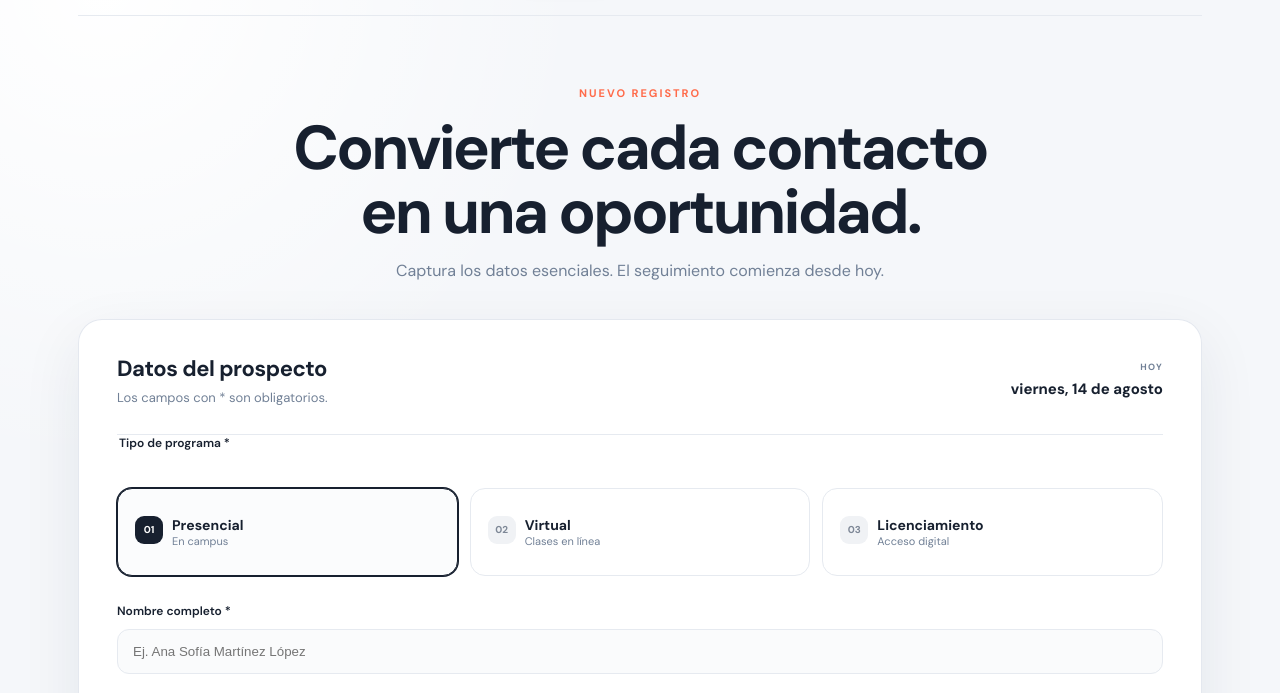
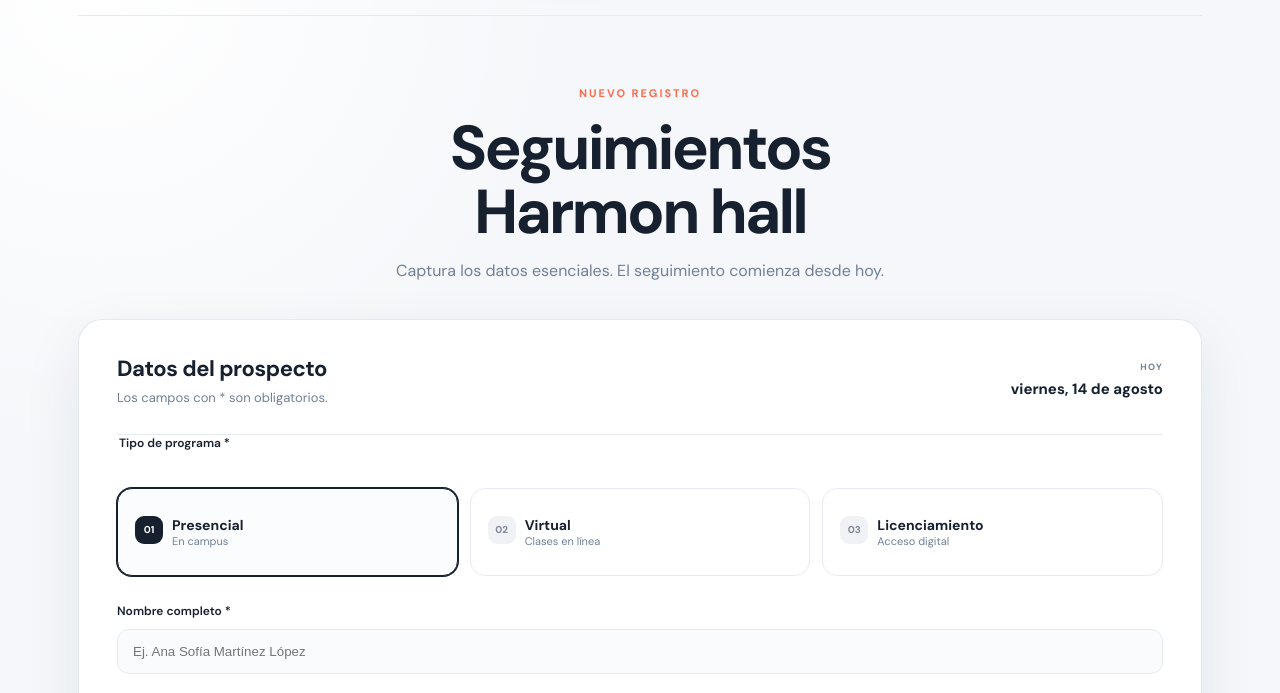
Before and after one commit to talisis2025-lab/Seguimientos.-, a plain HTML site: page index.html in a window 1280 px wide. Shown: the part 70-763 px from the top of the page. Drawn offline with Linux system fonts and the light colour scheme.

Commit message:
Update header text in register view section

```diff
--- a/index.html
+++ b/index.html
@@ -25,7 +25,7 @@
       <section id="registerView" class="view active">
         <div class="intro">
           <span class="eyebrow">Nuevo registro</span>
-          <h1>Convierte cada contacto<br>en una oportunidad.</h1>
+          <h1>Seguimientos<br>Harmon hall</h1>
           <p>Captura los datos esenciales. El seguimiento comienza desde hoy.</p>
         </div>
 
```
